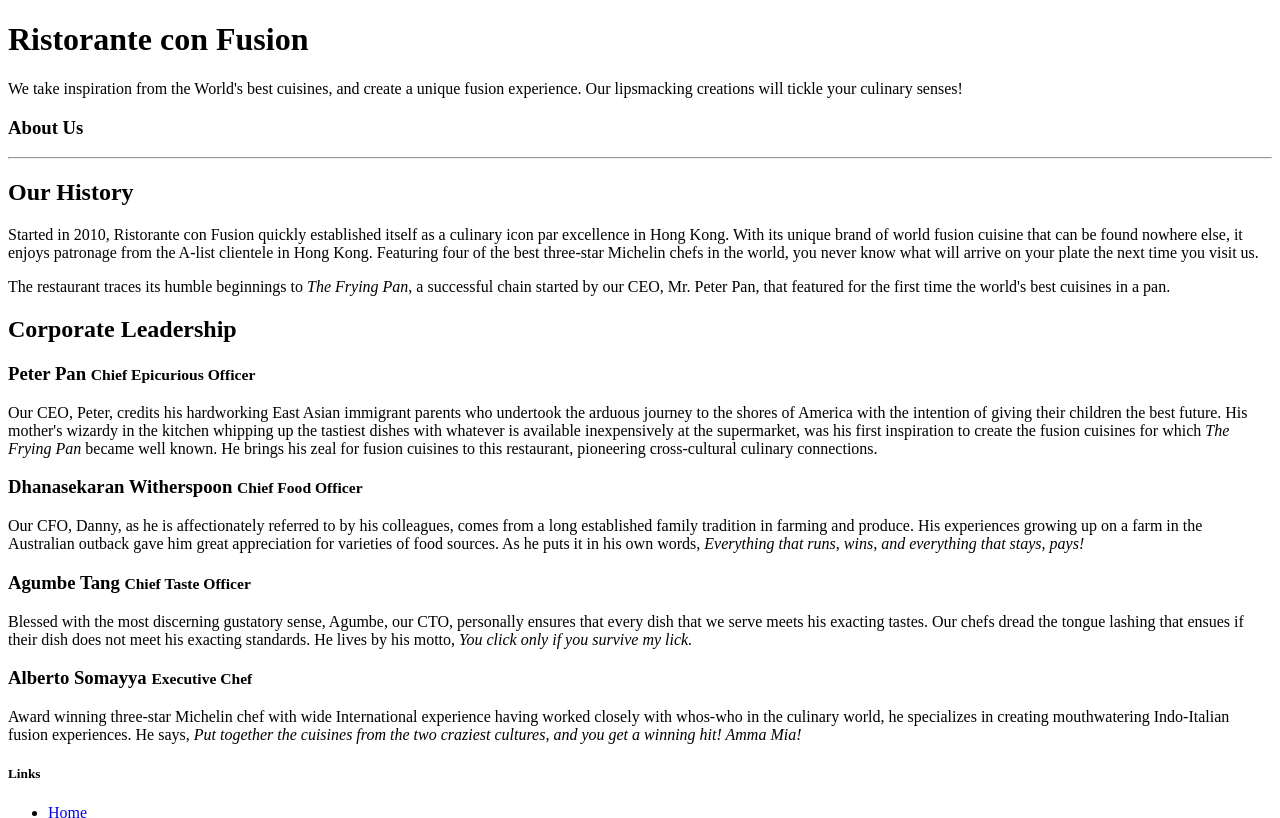
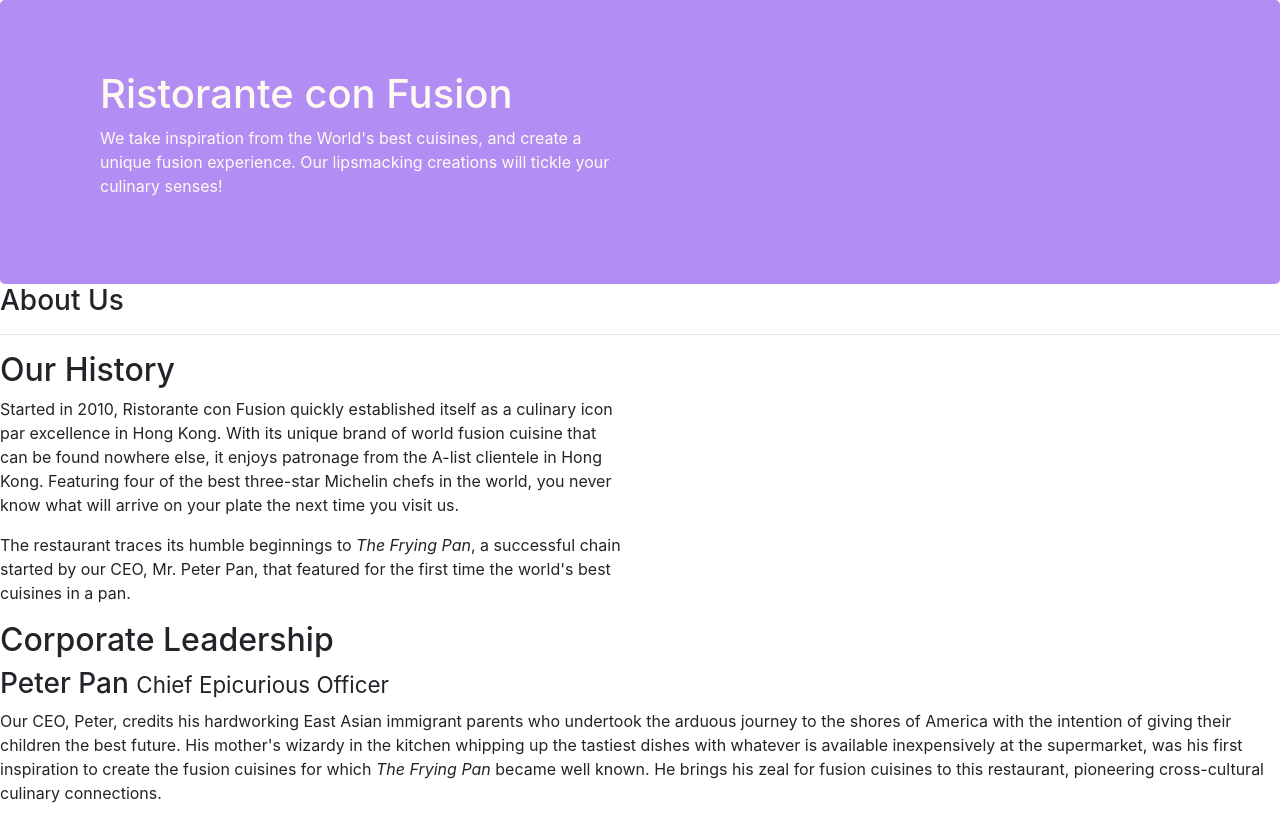
Before and after one commit to YoussefKafa/confusion, a website: page aboutus.html in a window 1280 px wide. Shown: the top 818 px of the page. Drawn offline with nearby package versions, Linux system fonts and the light colour scheme.

Commit message:
styling our history section

```diff
--- a/aboutus.html
+++ b/aboutus.html
@@ -2,6 +2,14 @@
 <html lang="en">
 
 <head>
+            <!-- Required meta tags always come first -->
+            <meta charset="utf-8">
+            <meta name="viewport" content="width=device-width, initial-scale=1, shrink-to-fit=no">
+            <meta http-equiv="x-ua-compatible" content="ie=edge">
+            <!-- Bootstrap CSS -->
+        <!-- CSS only -->
+        <link rel="stylesheet" href="https://cdn.jsdelivr.net/npm/bootstrap@4.0.0/dist/css/bootstrap.min.css" integrity="sha384-Gn5384xqQ1aoWXA+058RXPxPg6fy4IWvTNh0E263XmFcJlSAwiGgFAW/dAiS6JXm" crossorigin="anonymous">
+        <link rel="stylesheet" href="css/styles.css">
     <title>Ristorante Con Fusion: About Us</title>
 </head>
 
@@ -28,8 +36,8 @@
             </div>
         </div>
 
-        <div>
-            <div>
+        <div class="row">
+            <div class="col-12 col-sm-6">
                 <h2>Our History</h2>
                 <p>Started in 2010, Ristorante con Fusion quickly established itself as a culinary icon par excellence in Hong Kong. With its unique brand of world fusion cuisine that can be found nowhere else, it enjoys patronage from the A-list clientele in Hong Kong.  Featuring four of the best three-star Michelin chefs in the world, you never know what will arrive on your plate the next time you visit us.</p>
                 <p>The restaurant traces its humble beginnings to <em>The Frying Pan</em>, a successful chain started by our CEO, Mr. Peter Pan, that featured for the first time the world's best cuisines in a pan.</p>
@@ -96,7 +104,8 @@
            </div>
         </div>
     </footer>
-
+    <script src="node_modules/jquery/dist/jquery.slim.min.js"></script>
+    <script src="https://cdn.jsdelivr.net/npm/bootstrap@5.2.1/dist/js/bootstrap.bundle.min.js" integrity="sha384-u1OknCvxWvY5kfmNBILK2hRnQC3Pr17a+RTT6rIHI7NnikvbZlHgTPOOmMi466C8" crossorigin="anonymous"></script>
 </body>
 
 </html>
```
